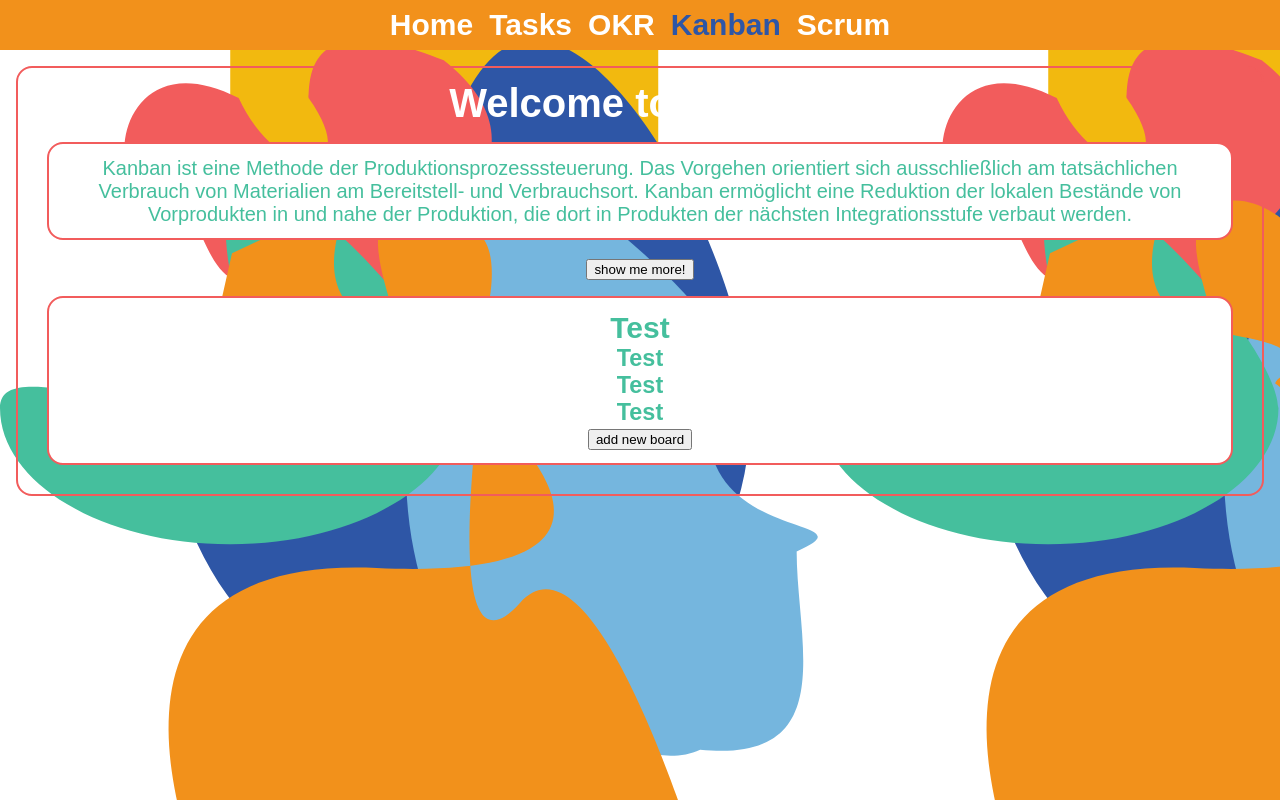
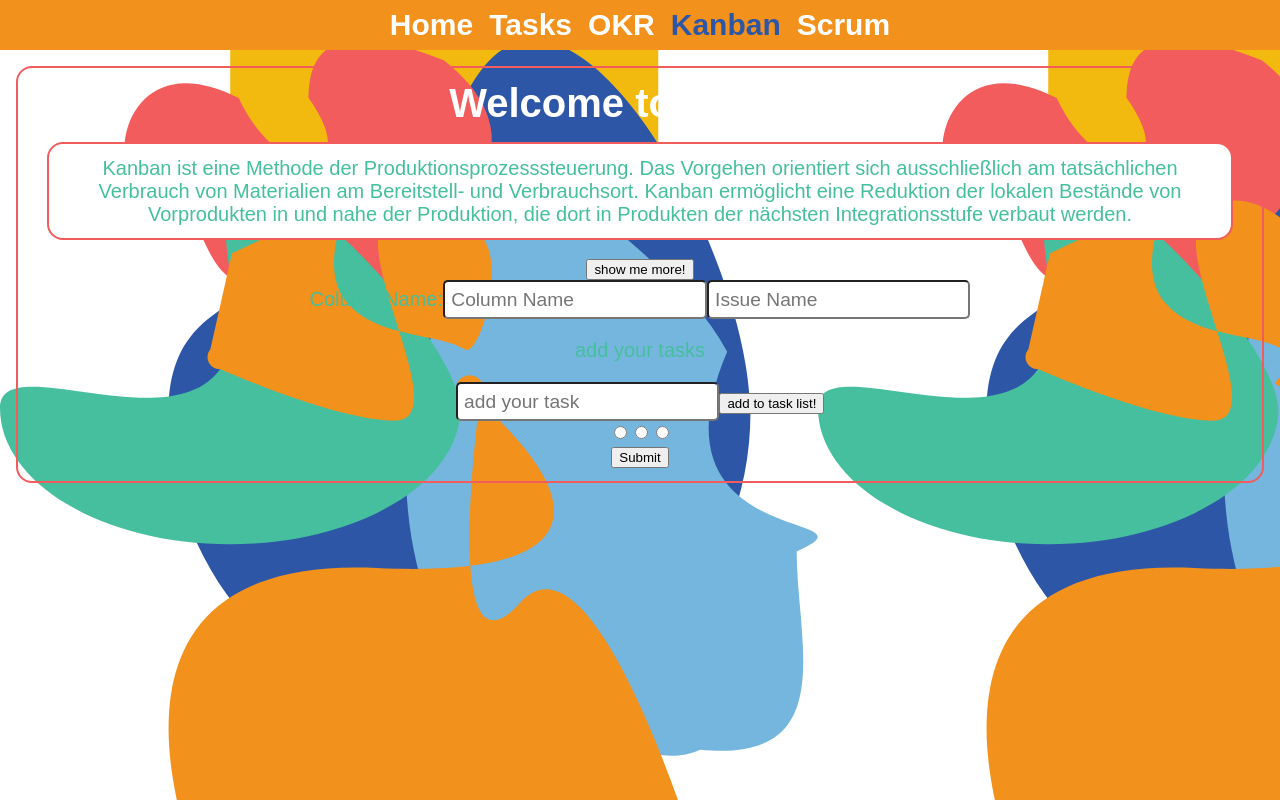
Before and after one commit to leaweissman/capstone-project, a React (Create React App) app in the folder client/: page /kanban in a window 1280 px wide. Built offline with nearby package versions, Linux system fonts and the light colour scheme.

Commit message:
adding new columns to Kanbanboard is enabled

```diff
--- a/client/src/App.js
+++ b/client/src/App.js
@@ -6,7 +6,9 @@ import Okr from './pages/okr';
 import Kanban from './pages/kanban';
 import Scrum from './pages/scrum';
 
+
 function App() {
+
   return (
     <>
       <main>
--- a/client/src/components/KanbanCard.js
+++ /dev/null
@@ -1,26 +0,0 @@
-import styled from 'styled-components';
-
-export default function KanbanCard() {
-    return (
-        <Wrapper>
-
-            <h2>Test</h2>
-            <h3>Test</h3>
-            <h3>Test</h3>
-            <h3>Test</h3>
-            <button>add new board</button>
-
-        </Wrapper>
-    )
-}
-
-
-const Wrapper = styled.div`
-text-align: center;
-border: solid 2px var(--primarypink);
-border-radius: 1rem;
-margin: 1rem;
-padding: 0.8rem;
-background-color: white;
-
-`
--- /dev/null
+++ b/client/src/components/kanbancomponents/KanbanCard.js
@@ -0,0 +1,29 @@
+import styled from 'styled-components';
+
+export default function KanbanCard({ column }) {
+    console.log(column);
+    return (
+        <Wrapper>
+            <h2>Kanban Card</h2>
+            <h3>{column.column_name}</h3>
+            <h3>{column.issue_name}</h3>
+            <h3>{column.tasks}</h3>
+            <h3>{column.urgency}</h3>
+        </Wrapper>
+    )
+}
+
+
+const Wrapper = styled.div`
+text-align: center;
+border: solid 2px var(--primarypink);
+border-radius: 1rem;
+margin: 1rem;
+padding: 0.8rem;
+background-color: white;
+
+`
+/*<h2>{column.column_name}</h2>
+            <h3>{column.issue_name}</h3>
+            <h3>{column.tasks}</h3>
+            <h3>{column.urgency}</h3>*/
--- /dev/null
+++ b/client/src/components/kanbancomponents/KanbanForm.js
@@ -0,0 +1,80 @@
+import { useState } from 'react';
+
+
+export default function KanbanForm({ submitFunction }) {
+    const initialColumn = {
+        column_name: '',
+        issue_name: '',
+        task: '',
+        urgency: ''
+    }
+
+    const [column, setColumn] = useState(initialColumn);
+
+
+    //console.log(column)
+    //console.log(columns)
+
+    const handleChange = (event) => {
+        const field = event.target; //wo ich es eingebe
+        const value = field.value; //was ich eingebe, in value soeichere ich das rein was ich eingegeben habe
+        setColumn({
+            ...column,
+            [field.name]: value //um das in den namen einzuspeichern
+        })
+    }
+
+    function handleSubmit(event) {
+        event.preventDefault();
+        submitFunction(column)
+        setColumn(initialColumn)
+    }
+
+
+
+    return (
+        <form className='form'>
+            <label>
+                Column Name:
+            <input
+                    type='text'
+                    name='column_name'
+                    placeholder='Column Name'
+                    onChange={handleChange}
+                    value={column.column_name} />
+            </label>
+            <input
+                type='text'
+                name='issue_name'
+                placeholder='Issue Name'
+                onChange={handleChange}
+                value={column.issue_name} />
+            <p>add your tasks</p>
+            <input
+                type='text'
+                name='task'
+                placeholder='add your task'
+                onChange={handleChange}
+                value={column.tasks} />
+            <button>add to task list!</button>
+            {/* <KanbanTask title="create a Task" isDone="false" /> */}
+            <section>
+                <input type='radio' value={column.urgency} />
+                <input type='radio' value={column.urgency} />
+                <input type='radio' value={column.urgency} />
+            </section>
+            <button onClick={handleSubmit}>Submit</button>
+        </form>
+    )
+}
+
+
+/* const noUrgency = styled.input`
+color: var(--primarygreen);
+`
+const semiUrgency = styled.input`
+color: var(--primaryorange);
+`
+const highUrgency = styled.input`
+color: var(--primarpink);
+` */
--- /dev/null
+++ b/client/src/components/kanbancomponents/KanbanInfo.js
@@ -0,0 +1,25 @@
+import styled from 'styled-components';
+
+export default function KanbanInfoTag() {
+    return (
+        <Infotag>Kanban ist eine Methode der
+        Produktionsprozesssteuerung. Das
+        Vorgehen orientiert sich ausschließlich
+        am tatsächlichen Verbrauch von
+        Materialien am Bereitstell- und
+        Verbrauchsort. Kanban ermöglicht
+        eine Reduktion der lokalen Bestände
+        von Vorprodukten in und nahe der
+        Produktion, die dort in Produkten der
+        nächsten Integrationsstufe verbaut werden. </Infotag>
+    )
+}
+
+const Infotag = styled.p`
+text-align: center;
+border: solid 2px var(--primarypink);
+border-radius: 1rem;
+margin: 1rem;
+padding: 0.8rem;
+background-color: white;
+`
--- a/client/src/pages/kanban.js
+++ b/client/src/pages/kanban.js
@@ -1,22 +1,29 @@
-import KanbanCard from '../components/KanbanCard';
+import { useState } from 'react';
 import styled from 'styled-components';
+import KanbanCard from '../components/kanbancomponents/KanbanCard';
+import KanbanForm from '../components/kanbancomponents/KanbanForm';
+import KanbanInfoTag from '../components/kanbancomponents/KanbanInfo';
+
 
 export default function Kanban() {
+    const [columns, setColumns] = useState([]);
+
+    const addColumn = (column) =>
+        setColumns([...columns, column]);
+
+    console.log(columns)
+
+
     return (
         <Wrapper>
             <KanbanHeader>Welcome to Kanban</KanbanHeader>
-            <Infotag>Kanban ist eine Methode der
-            Produktionsprozesssteuerung. Das
-            Vorgehen orientiert sich ausschließlich
-            am tatsächlichen Verbrauch von
-            Materialien am Bereitstell- und
-            Verbrauchsort. Kanban ermöglicht
-            eine Reduktion der lokalen Bestände
-            von Vorprodukten in und nahe der
-            Produktion, die dort in Produkten der
-            nächsten Integrationsstufe verbaut werden. </Infotag>
+            <KanbanInfoTag />
             <button>show me more!</button>
-            <KanbanCard />
+
+            <KanbanForm submitFunction={addColumn} />
+            {columns.map((column) => (
+                <KanbanCard column={column} />
+            ))}
 
         </Wrapper>
     );
@@ -29,15 +36,6 @@ border-radius: 1rem;
 margin: 1rem;
 padding: 0.8rem;
 `
-const Infotag = styled.p`
-text-align: center;
-border: solid 2px var(--primarypink);
-border-radius: 1rem;
-margin: 1rem;
-padding: 0.8rem;
-background-color: white;
-`
-
 
 const KanbanHeader = styled.h1`
 color: white;`
```
Also changed, not shown: client/src/components/kanbancomponents/KanbanTask.js (added, +10 -0 lines), client/src/components/kanbancomponents/KanbanTaskForm.js (added, +29 -0 lines).
